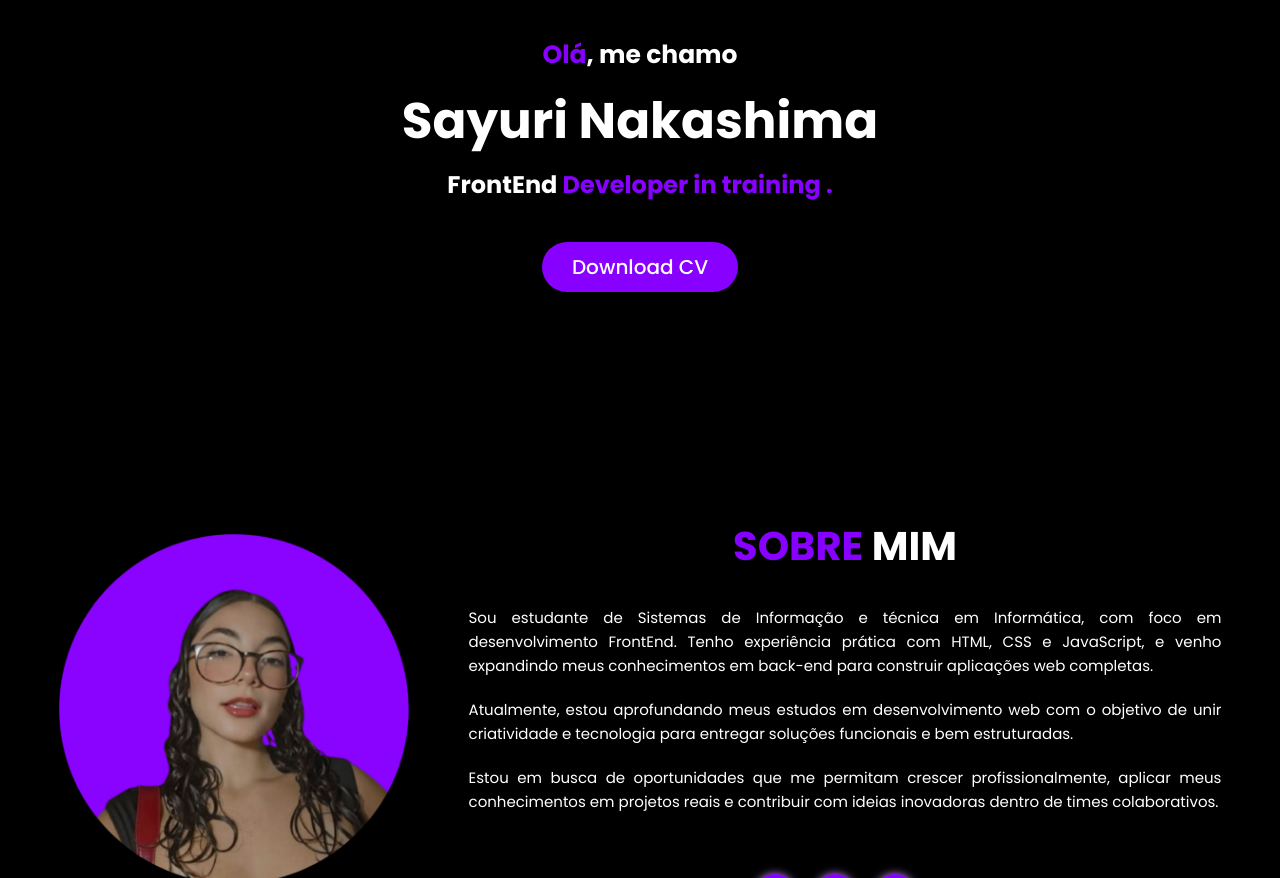
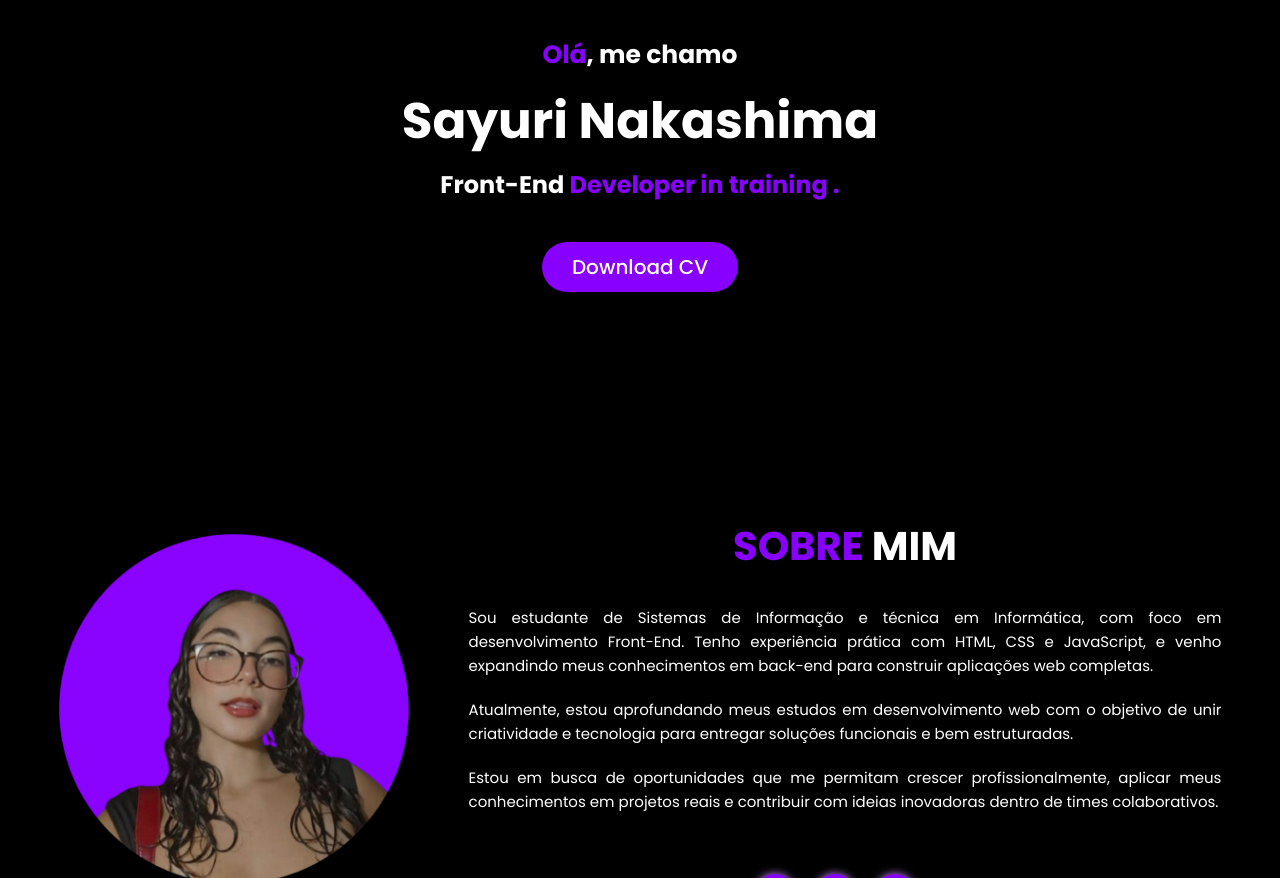
Before and after one commit to SayuriNakashima/portfolio, a plain HTML site: page index.html in a window 1280 px wide. Shown: the part 323-1201 px from the top of the page. Drawn offline with Linux system fonts and the light colour scheme.

Commit message:
index.html

```diff
--- a/index.html
+++ b/index.html
@@ -80,7 +80,7 @@
             <div class="txt-topo-site"> <!-- Texto da apresentação -->
               <h4><span>Olá</span>, me chamo</h4>
               <h1>Sayuri Nakashima</h1>
-              <h2>FrontEnd <span>Developer in training</span> <span>.</span></h2>
+              <h2>Front-End <span>Developer in training</span> <span>.</span></h2>
 
               <div class="btn-contato">
                 <a
@@ -113,7 +113,7 @@
             <div class="txt-sobre"> <!-- Texto com descrição -->
               <h2>SOBRE <span>MIM</span></h2>
               <p>
-                Sou estudante de Sistemas de Informação e técnica em Informática, com foco em desenvolvimento FrontEnd. Tenho experiência prática com HTML, CSS e JavaScript, e venho expandindo meus conhecimentos em back-end para construir aplicações web completas.
+                Sou estudante de Sistemas de Informação e técnica em Informática, com foco em desenvolvimento Front-End. Tenho experiência prática com HTML, CSS e JavaScript, e venho expandindo meus conhecimentos em back-end para construir aplicações web completas.
               </p>
               <p>
                 Atualmente, estou aprofundando meus estudos em desenvolvimento web com o objetivo de unir criatividade e tecnologia para entregar soluções funcionais e
```
